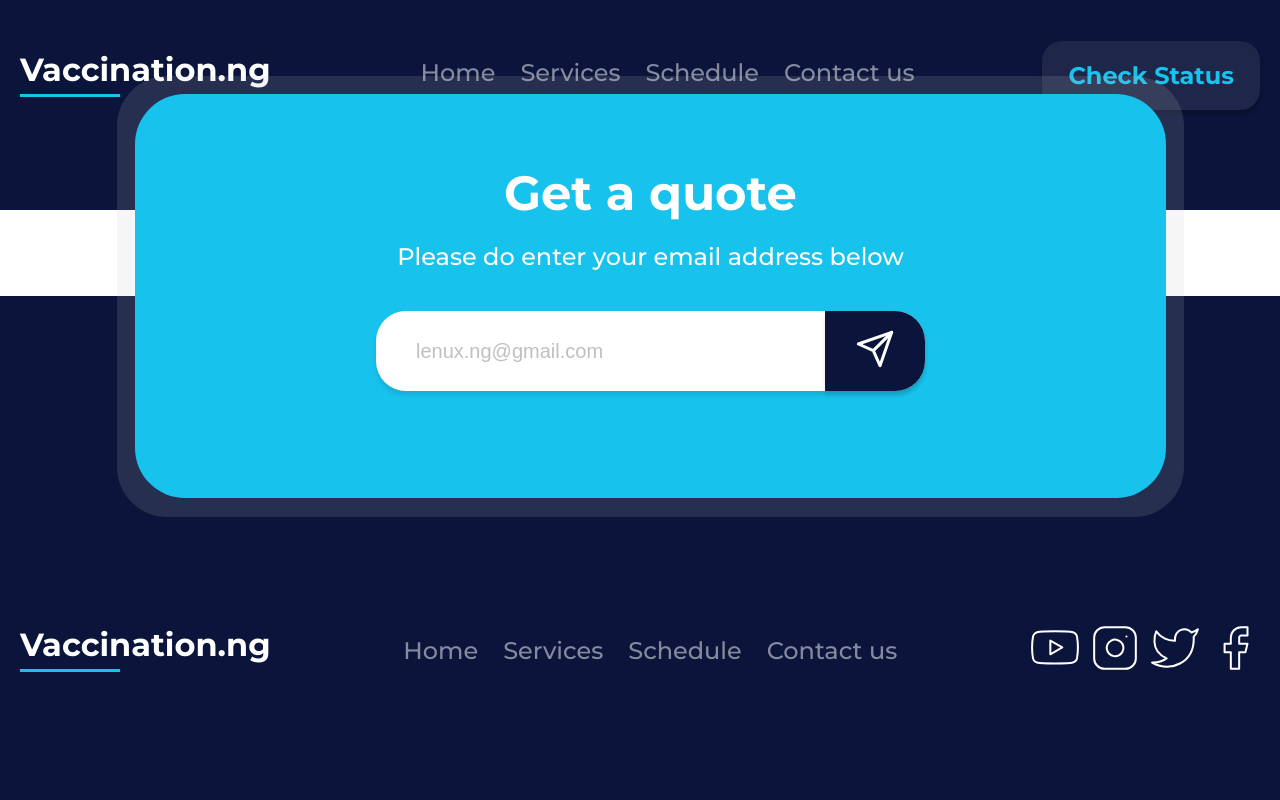
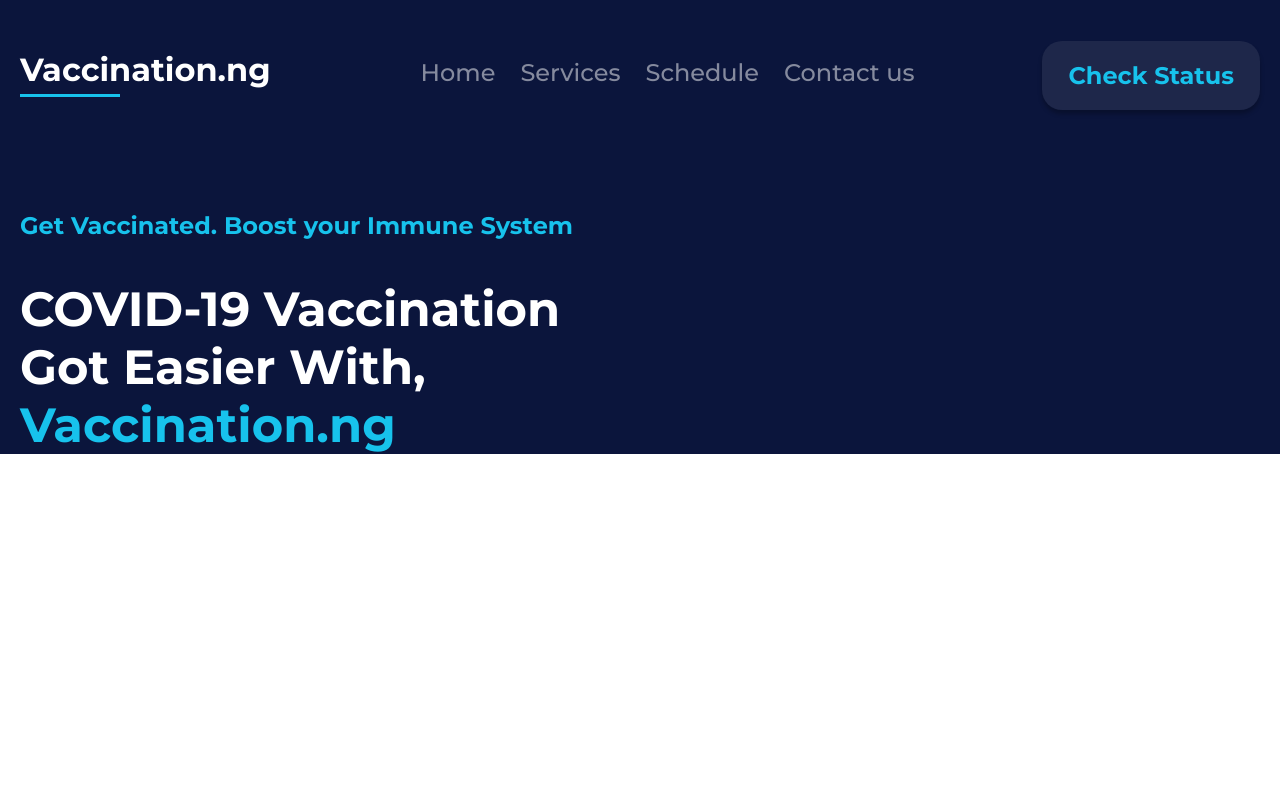
Before and after one commit to TigranPoghos/Vaccination.ng, a plain HTML site: page index.html in a window 1280 px wide. Shown: the top 800 px of the page. Drawn offline with Linux system fonts and the light colour scheme.

Commit message:
Main/advicee

```diff
--- a/index.html
+++ b/index.html
@@ -62,8 +62,17 @@
     <main class="main">
         <div class="advice">
             <div class="container">
-                <div class="advise__row row">
-
+                <div class="advice__row row">
+                    <div class="advice__left">
+                        <div class="main-text advice__main-text">
+                            Get Vaccinated. Boost your Immune System
+                        </div>
+                        <div class="title advice__title">
+                            COVID-19 Vaccination
+                            Got Easier With, <br>
+                            <p class="advice__logo-text">Vaccination.ng</p>
+                        </div>
+                    </div>
                 </div>
             </div>
         </div>
@@ -71,7 +80,6 @@
     <footer class="footer">
         <div class="container">
             <div class="footer__row row">
-                <div class="footer__mail-background"></div>
                 <div class="footer__mail">
                     <div class="title footer__title">
                         Get a quote
--- a/style.scss
+++ b/style.scss
@@ -137,6 +137,9 @@
 
 .main {
     flex: 1 0 auto;
+    height: 2000px;
+    display: flex;
+    flex-direction: column;
 }
 
 .footer {
@@ -158,7 +161,6 @@
         padding: 70px 241px 107px 241px;
         border-radius: 50px;
         background: #17C2EC;
-        position: absolute;
         z-index: 10;
         box-sizing: border-box;
         display: flex;
@@ -167,17 +169,7 @@
         position: absolute;
         top: -202px;
         left: 115px;
-
-        &-background {
-            border-radius: 50px;
-            background: rgba(196, 196, 196, 0.15);
-            max-width: 1067px;
-            width: 100%;
-            height: 441px;
-            position: absolute;
-            top: -220px;
-            left: 97px;
-        }
+        box-shadow: 0px 0px 0px 18px rgba(196, 196, 196, 0.15);
 
         &-block {
             position: relative;
@@ -197,10 +189,12 @@
 
     &__title {
         margin-bottom: 20px;
+        text-align: center;
     }
 
     &__main-text {
         margin-bottom: 40px;
+        text-align: center;
     }
 
     &__logo {
@@ -267,7 +261,6 @@
 
 .title {
     color: #FFF;
-    text-align: center;
     font-size: 48px;
     font-style: normal;
     font-weight: 700;
@@ -276,7 +269,6 @@
 
 .main-text {
     color: #FFF;
-    text-align: center;
     font-size: 24px;
     font-style: normal;
     font-weight: 500;
@@ -286,12 +278,45 @@
 ::-webkit-input-placeholder {
     color:rgba(0, 0, 0, 0.25);
  }
- :-moz-placeholder {
+:-moz-placeholder {
     color:rgba(0, 0, 0, 0.25);
  }
- ::-moz-placeholder {
+::-moz-placeholder {
     color:rgba(0, 0, 0, 0.25);
  }
- :-ms-input-placeholder {
+:-ms-input-placeholder {
     color:rgba(0, 0, 0, 0.25);
  }
+
+.advice {
+    background-color: #0B153C;
+
+    &__row {
+        justify-content: space-between;
+    }
+
+    &__left {
+        display: flex;
+        flex-direction: column;
+    }
+
+    &__main-text {
+        color: #17C2EC;
+        font-weight: 700;
+        margin-bottom: 40px;
+        margin-top: 1px;
+    }
+
+    &__title {
+        font-weight: 800;
+        max-width: 552px;
+    }
+
+    &__logo-text {
+        color: #17C2EC;
+        font-size: 48px;
+        font-style: normal;
+        font-weight: 800;
+        line-height: normal;
+    }
+}
```
Also changed, not shown: dist/style.css, dist/style.min.css.
